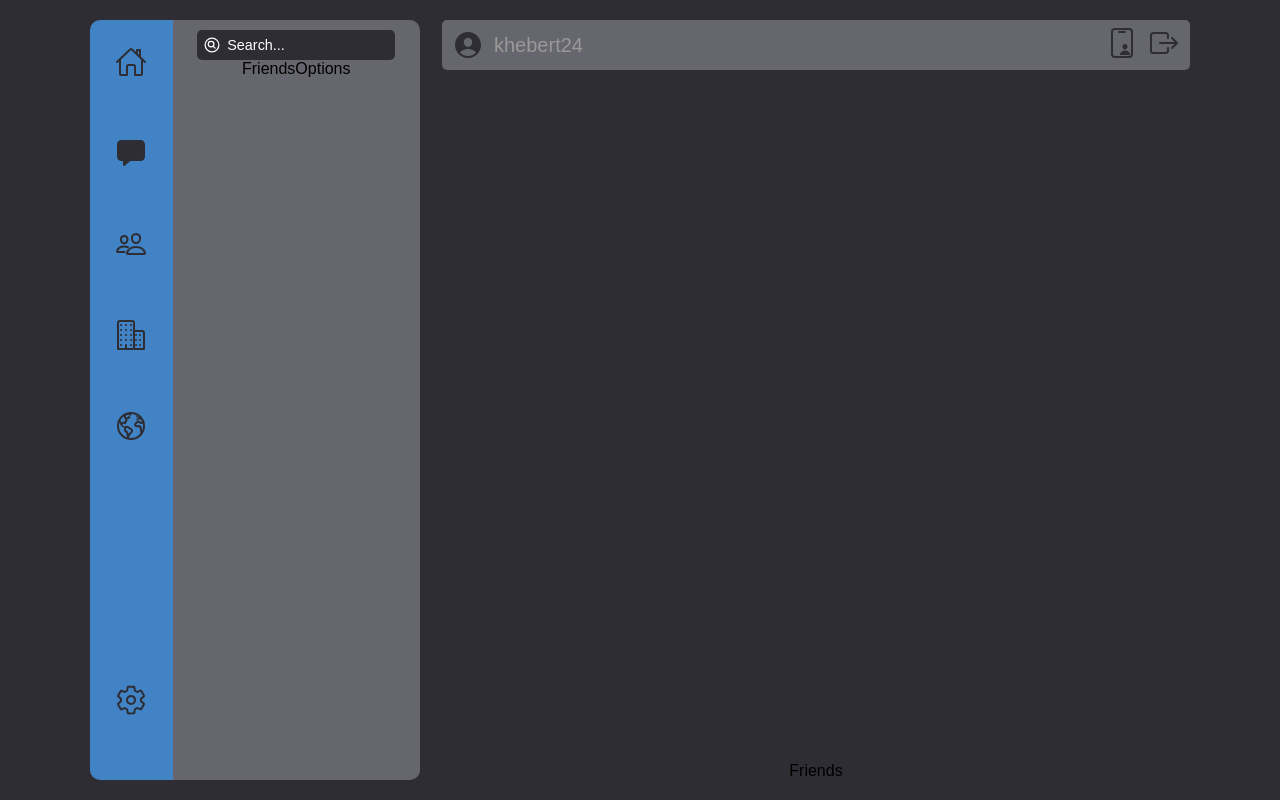
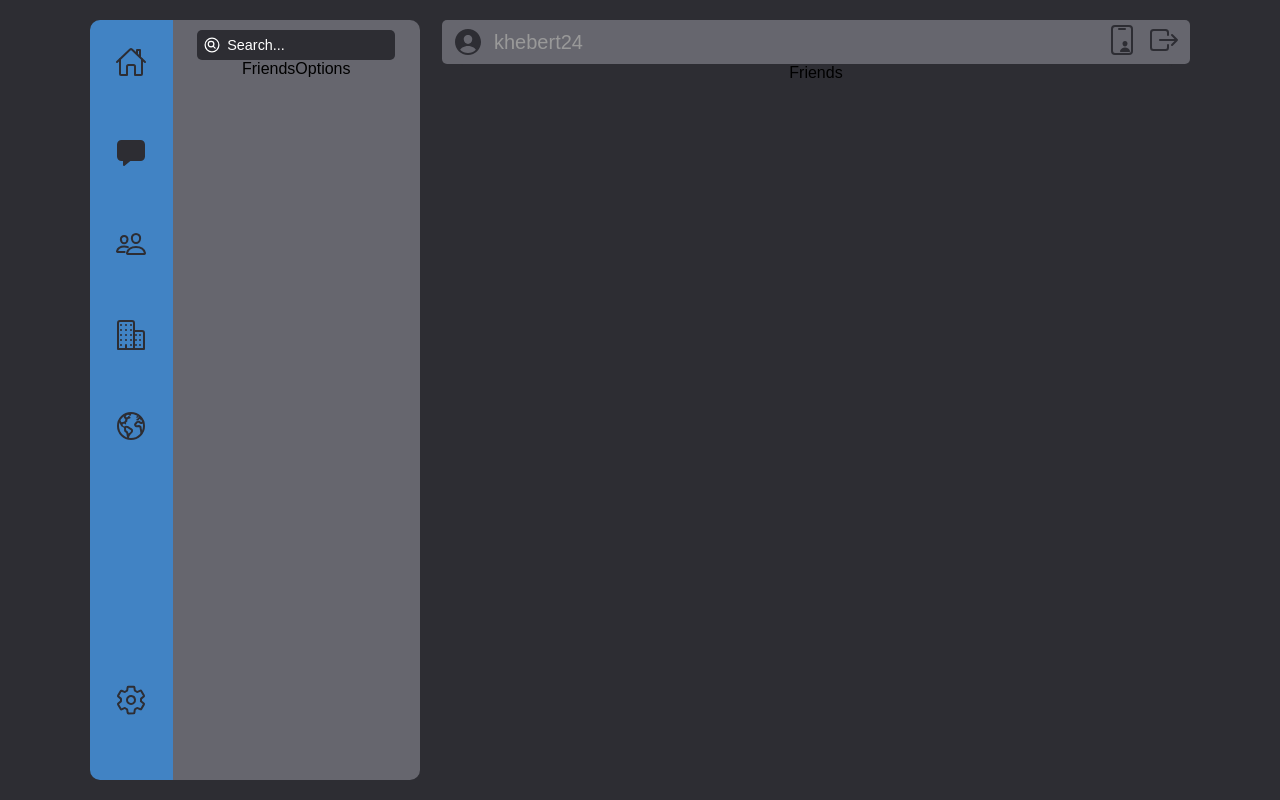
Before and after one commit to kraig-hebert/chat, a React (Create React App) app in the folder client/: page /friends in a window 1280 px wide. Built offline with nearby package versions, Linux system fonts and the light colour scheme.

Commit message:
fixed friends main height style to stop page warping

```diff
--- a/client/src/components/main/Main.jsx
+++ b/client/src/components/main/Main.jsx
@@ -25,13 +25,13 @@ const Main = (props) => {
       <UserBar />
       <Routes>
         <Route path="/" element={<DirectMessages height={routeHeight} />} />
-        <Route path="/home" element={<Home />} height={routeHeight} />
+        <Route path="/home" element={<Home height={routeHeight} />} />
         <Route
           path="/direct-messages"
           element={<DirectMessages height={routeHeight} />}
         />
-        <Route path="/friends" element={<Friends />} height={routeHeight} />
-        <Route path="/hangouts" element={<Hangouts />} height={routeHeight} />
+        <Route path="/friends" element={<Friends height={routeHeight} />} />
+        <Route path="/hangouts" element={<Hangouts height={routeHeight} />} />
         <Route path="/explore" element={<Explore height={routeHeight} />} />
         <Route path="/settings" element={<Settings height={routeHeight} />} />
       </Routes>
--- a/client/src/components/main/pages/friends/Friends.jsx
+++ b/client/src/components/main/pages/friends/Friends.jsx
@@ -4,12 +4,14 @@ import PropTypes from 'prop-types';
 import { useStyles } from './friendsStyles';
 
 const Friends = (props) => {
-  const {} = props;
-  const classes = useStyles();
+  const { height } = props;
+  const classes = useStyles({ height });
 
   return <div className={classes.friends}>Friends</div>;
 };
 
-Friends.propTypes = {};
+Friends.propTypes = {
+  height: PropTypes.number,
+};
 
 export default Friends;
--- a/client/src/components/main/pages/friends/friendsStyles.js
+++ b/client/src/components/main/pages/friends/friendsStyles.js
@@ -1,5 +1,13 @@
 import { createUseStyles } from 'react-jss';
 
-export const useStyles = createUseStyles({
-  friends: {},
-});
+export const useStyles = createUseStyles((theme) => ({
+  friends: (props) => ({
+    display: 'flex',
+    flexDirection: 'column',
+    justifyContent: 'space-between',
+    alignItems: 'center',
+    width: '100%',
+    height: props.height,
+    overflow: 'hidden',
+  }),
+}));
```
